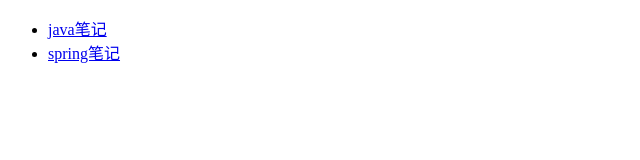
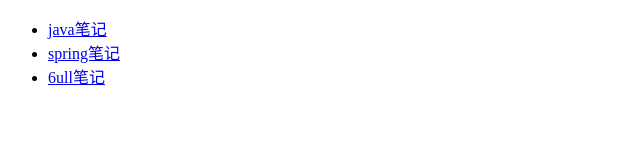
Before and after one commit to luck-jay/yunjie526.github.io, a plain HTML site: page index.html in a window 1280 px wide. Shown: the whole page, without its empty margins (0-640 px from the left). Drawn offline with Linux system fonts and the light colour scheme.

Commit message:
添加armlinux笔记

```diff
--- a/index.html
+++ b/index.html
@@ -9,6 +9,7 @@
 	<ul>
 		<li><a href="https://yunjie526.github.io/java/java.md">java笔记</a></li>
 		<li><a href="https://yunjie526.github.io/java/spring.md">spring笔记</a></li>
+		<li><a href="https://yunjie526.github.io/linux/armlinux.md">6ull笔记</a></li>
 	</ul>
 </body>
 
```
Also changed, not shown: linux/拨码开关SD卡启动.png (added), 3 other files.
